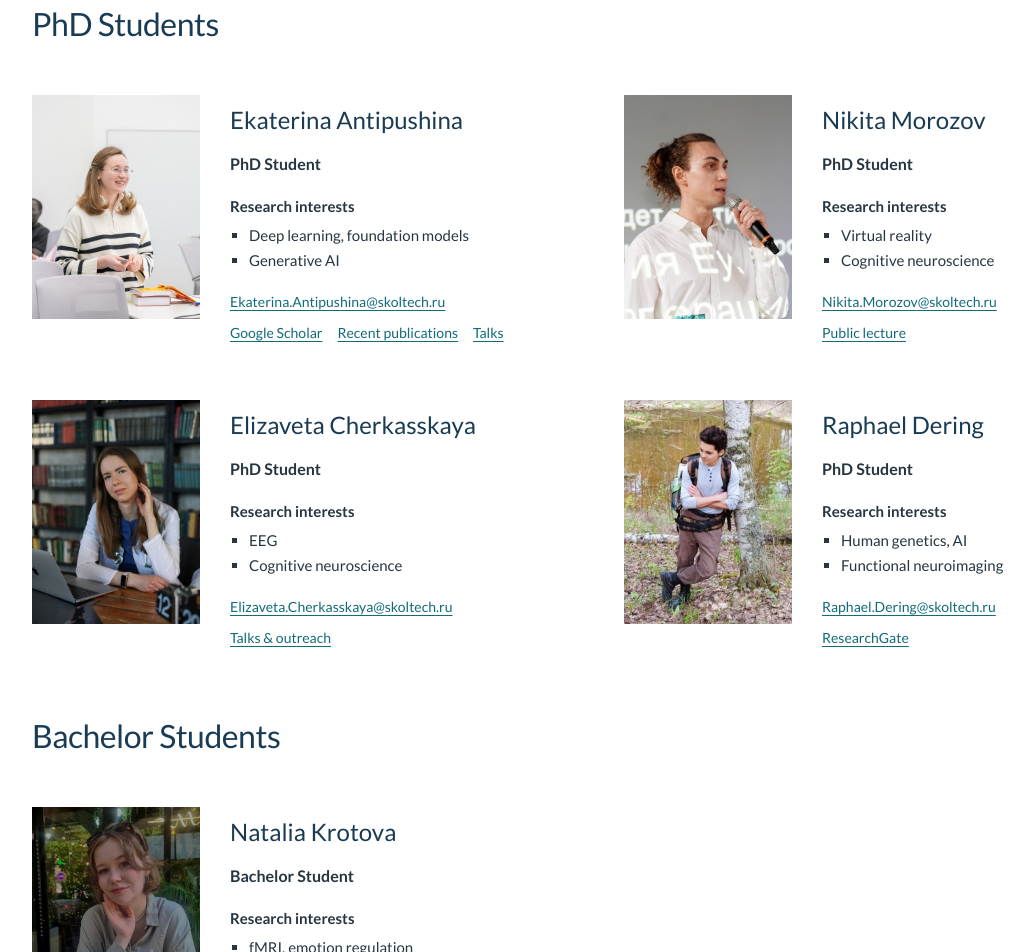
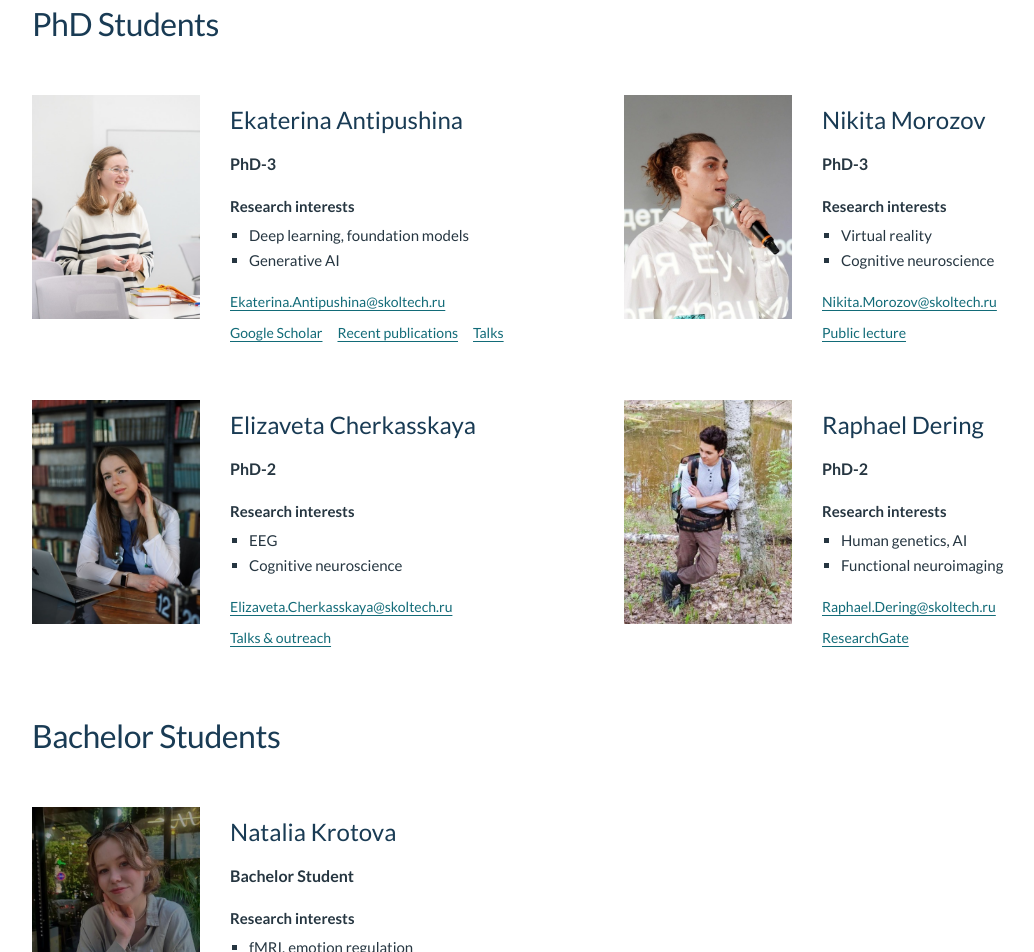
Before and after one commit to utoprey/koush_lab, a plain HTML site: page members/index.html in a window 1280 px wide. Shown: the part 1487-2439 px from the top of the page, without its empty margins (38-1072 px from the left). Drawn offline with Linux system fonts and the light colour scheme.

Commit message:
Update PhD years for Ekaterina, Nikita, Raphael, and Elizaveta

```diff
--- a/members/index.html
+++ b/members/index.html
@@ -81,19 +81,19 @@
     <section class="team-group" aria-labelledby="team-group-1"><h2 class="section-heading" id="team-group-1">PhD Students</h2><div class="member-grid">
       <article class="member-profile" id="ekaterina-antipushina">
         <img class="member-photo ekaterina-photo" src="../assets/team/ekaterina-antipushina.jpg" alt="Ekaterina Antipushina" width="168" height="224" loading="lazy" decoding="async">
-        <div class="member-info"><h3 class="member-name">Ekaterina Antipushina</h3><p class="member-role">PhD Student</p><p class="member-label">Research interests</p><ul class="member-interests"><li>Deep learning, foundation models</li><li>Generative AI</li></ul><a class="member-email" href="mailto:Ekaterina.Antipushina@skoltech.ru">Ekaterina.Antipushina@skoltech.ru</a><div class="member-profile-links"><a href="https://scholar.google.com/citations?user=7VOBHhMAAAAJ&amp;hl=en" target="_blank" rel="noopener noreferrer">Google Scholar</a><a href="../publications/#cardiac">Recent publications</a><a href="../news/#universal-brain-encoder">Talks</a></div></div>
+        <div class="member-info"><h3 class="member-name">Ekaterina Antipushina</h3><p class="member-role">PhD-3</p><p class="member-label">Research interests</p><ul class="member-interests"><li>Deep learning, foundation models</li><li>Generative AI</li></ul><a class="member-email" href="mailto:Ekaterina.Antipushina@skoltech.ru">Ekaterina.Antipushina@skoltech.ru</a><div class="member-profile-links"><a href="https://scholar.google.com/citations?user=7VOBHhMAAAAJ&amp;hl=en" target="_blank" rel="noopener noreferrer">Google Scholar</a><a href="../publications/#cardiac">Recent publications</a><a href="../news/#universal-brain-encoder">Talks</a></div></div>
       </article>
       <article class="member-profile" id="nikita-morozov">
         <img class="member-photo " src="../assets/team/nikita-morozov.jpg" alt="Nikita Morozov" width="168" height="224" loading="lazy" decoding="async">
-        <div class="member-info"><h3 class="member-name">Nikita Morozov</h3><p class="member-role">PhD Student</p><p class="member-label">Research interests</p><ul class="member-interests"><li>Virtual reality</li><li>Cognitive neuroscience</li></ul><a class="member-email" href="mailto:Nikita.Morozov@skoltech.ru">Nikita.Morozov@skoltech.ru</a><div class="member-profile-links"><a href="../news/#personal-space-vr">Public lecture</a></div></div>
+        <div class="member-info"><h3 class="member-name">Nikita Morozov</h3><p class="member-role">PhD-3</p><p class="member-label">Research interests</p><ul class="member-interests"><li>Virtual reality</li><li>Cognitive neuroscience</li></ul><a class="member-email" href="mailto:Nikita.Morozov@skoltech.ru">Nikita.Morozov@skoltech.ru</a><div class="member-profile-links"><a href="../news/#personal-space-vr">Public lecture</a></div></div>
       </article>
       <article class="member-profile" id="elizaveta-cherkasskaya">
         <img class="member-photo elizaveta-photo" src="../assets/team/elizaveta-cherkasskaya.jpg" alt="Elizaveta Cherkasskaya" width="168" height="224" loading="lazy" decoding="async">
-        <div class="member-info"><h3 class="member-name">Elizaveta Cherkasskaya</h3><p class="member-role">PhD Student</p><p class="member-label">Research interests</p><ul class="member-interests"><li>EEG</li><li>Cognitive neuroscience</li></ul><a class="member-email" href="mailto:Elizaveta.Cherkasskaya@skoltech.ru">Elizaveta.Cherkasskaya@skoltech.ru</a><div class="member-profile-links"><a href="../news/#child-brain-development">Talks &amp; outreach</a></div></div>
+        <div class="member-info"><h3 class="member-name">Elizaveta Cherkasskaya</h3><p class="member-role">PhD-2</p><p class="member-label">Research interests</p><ul class="member-interests"><li>EEG</li><li>Cognitive neuroscience</li></ul><a class="member-email" href="mailto:Elizaveta.Cherkasskaya@skoltech.ru">Elizaveta.Cherkasskaya@skoltech.ru</a><div class="member-profile-links"><a href="../news/#child-brain-development">Talks &amp; outreach</a></div></div>
       </article>
       <article class="member-profile" id="raphael-dering">
         <img class="member-photo raphael-photo" src="../assets/team/raphael-dering.jpg" alt="Raphael Dering" width="168" height="224" loading="lazy" decoding="async">
-        <div class="member-info"><h3 class="member-name">Raphael Dering</h3><p class="member-role">PhD Student</p><p class="member-label">Research interests</p><ul class="member-interests"><li>Human genetics, AI</li><li>Functional neuroimaging</li></ul><a class="member-email" href="mailto:Raphael.Dering@skoltech.ru">Raphael.Dering@skoltech.ru</a><div class="member-profile-links"><a href="https://www.researchgate.net/profile/Raphael-Dering" target="_blank" rel="noopener noreferrer">ResearchGate</a></div></div>
+        <div class="member-info"><h3 class="member-name">Raphael Dering</h3><p class="member-role">PhD-2</p><p class="member-label">Research interests</p><ul class="member-interests"><li>Human genetics, AI</li><li>Functional neuroimaging</li></ul><a class="member-email" href="mailto:Raphael.Dering@skoltech.ru">Raphael.Dering@skoltech.ru</a><div class="member-profile-links"><a href="https://www.researchgate.net/profile/Raphael-Dering" target="_blank" rel="noopener noreferrer">ResearchGate</a></div></div>
       </article>
     </div></section>
     <section class="team-group" aria-labelledby="team-group-2"><h2 class="section-heading" id="team-group-2">Bachelor Students</h2><div class="member-grid">
```
Also changed, not shown: 1 other file.
